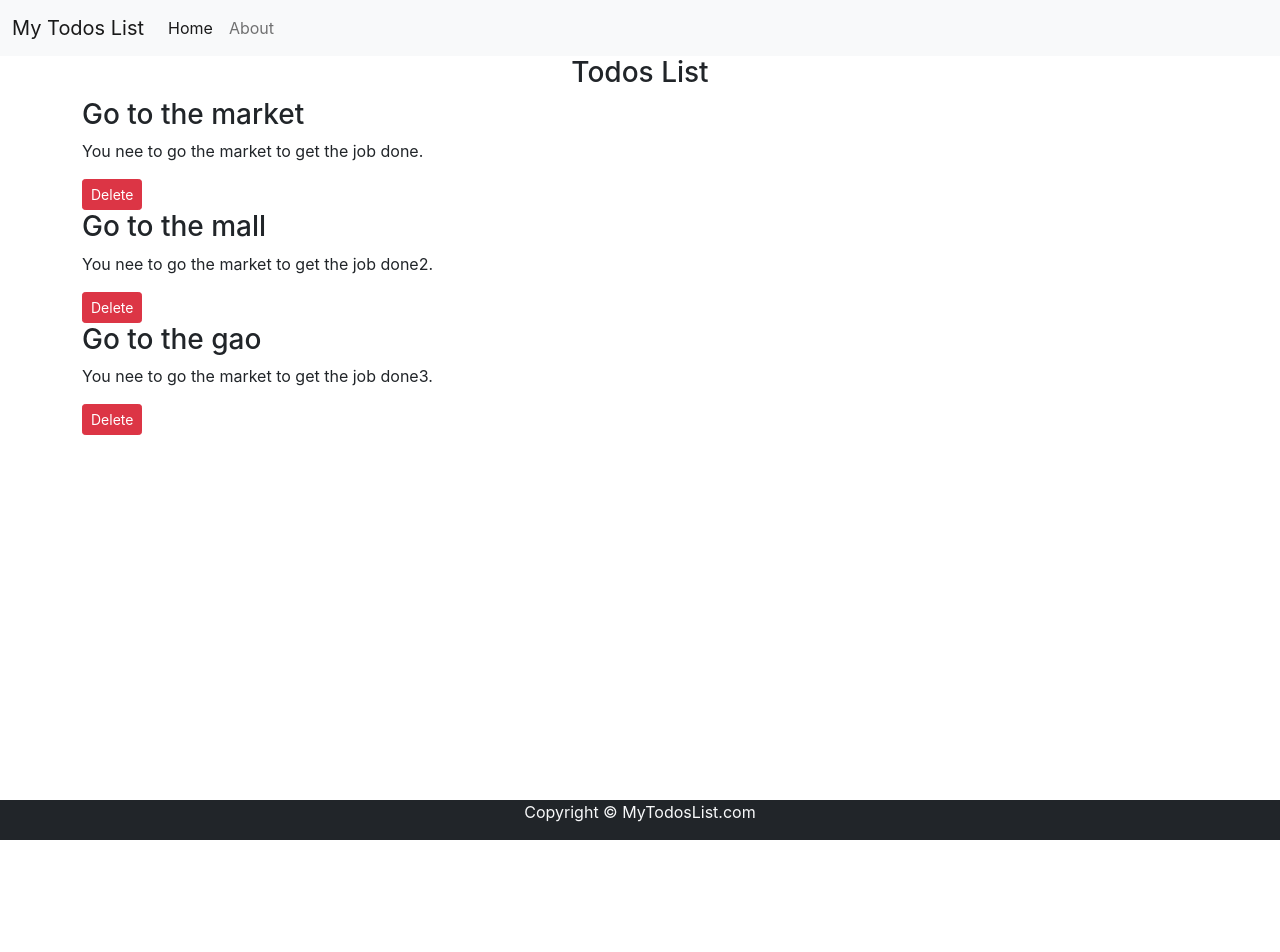
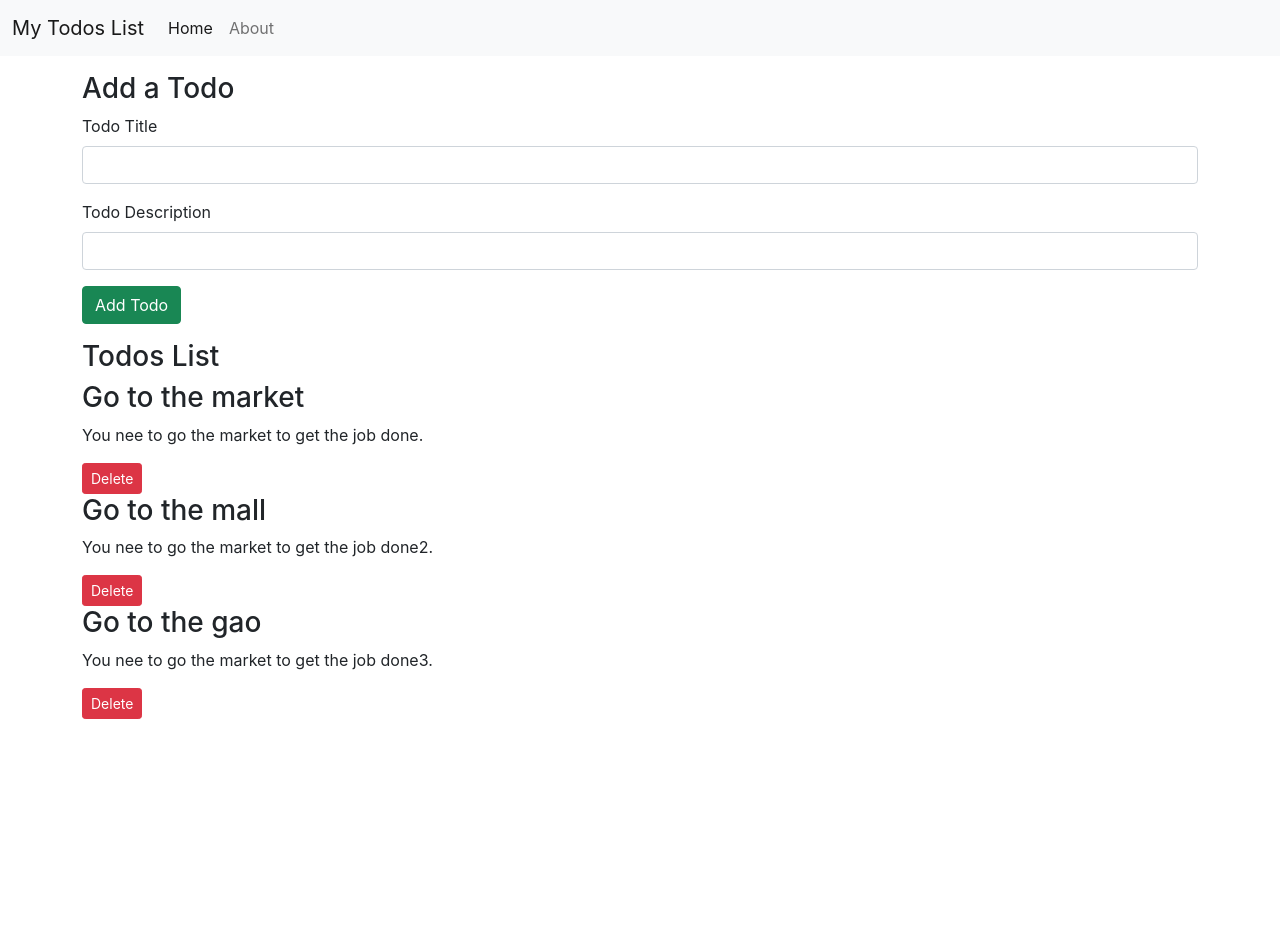
Before and after one commit to Sajjad-H-Jaffry/Todo-List, a React (Create React App) app: page / in a window 1280 px wide. Shown: the top 952 px of the page. Before the commit the page ends 840 px from the top, so only its background shows below. Built offline with nearby package versions, Linux system fonts and the light colour scheme.

Commit message:
log4-Added-AddTodo

```diff
--- a/src/App.js
+++ b/src/App.js
@@ -1,5 +1,6 @@
 import './App.css';
 import Header from './components/Header';
+import AddTodo from './components/AddTodo';
 import Todos from './components/Todos';
 import Footer from './components/Footer';
 import React, {useState} from 'react';
@@ -10,6 +11,24 @@
     setTodos(todos.filter(e=> {
       return e!==todo;
     }));
+  }
+
+  const addTodo = (title, desc)=> {
+    console.log("I am adding this Todo", title, desc)
+    let sno = 0;
+    if(todos.length==0){
+      sno = 0;
+    }
+    else {
+      sno = todos[todos.length-1].sno + 1;
+    }
+    const myTodo = {
+      sno: sno,
+      title: title,
+      desc: desc,
+    }
+    setTodos([...todos, myTodo]);
+    console.log(myTodo)
   }
 
   const [todos, setTodos] = useState([
@@ -33,6 +52,7 @@
   return (
     <div>
       <Header title="My Todos List" searchBar={false}/>
+      <AddTodo addTodo={addTodo}/>
       <Todos todos={todos} onDelete={onDelete}/>
       <Footer/>
     </div>
--- /dev/null
+++ b/src/components/AddTodo.js
@@ -0,0 +1,35 @@
+import React, {useState} from 'react';
+
+
+const AddTodo = ({addTodo}) => {
+    const [title, setTitle] = useState("");
+    const [desc, setDesc] = useState("");
+
+    const submit = (e)=>{
+        e.preventDefault();
+        if(!title || !desc){
+            alert('Titler or Description cannot be blank');
+        }
+        addTodo(title, desc)
+    }
+    return (
+        <div className='container my-3'>
+            <h3>Add a Todo</h3>
+            <form onSubmit={submit}>
+                <div className="mb-3">
+                    <label htmlFor="title" className="form-label">Todo Title</label>
+                    <input type="text" value={title} onChange={(e)=>{setTitle(e.target.value)}} className="form-control" id="title" aria-describedby="emailHelp"/>
+                </div>
+
+                <div className="mb-3">
+                    <label htmlFor="desc" className="form-label">Todo Description</label>
+                    <input type="text" value={desc} onChange={(e)=>{setDesc(e.target.value)}} className="form-control" id="desc"/>
+                </div>
+
+                <button type="submit" className="btn btn-success">Add Todo</button>
+</form>
+        </div>
+    )
+}
+
+export default AddTodo
--- a/src/components/Footer.js
+++ b/src/components/Footer.js
@@ -1,13 +1,13 @@
 import React from 'react'
 
 const Footer = () => {
-    let footerStyle = {
-        position: "absolute",
-        top: "100vh",
-        width: "100%",
-    }
+    // let footerStyle = {
+    //     position: "relative",
+    //     top: "100vh",
+    //     width: "100%",
+    // }
     return (
-        <div className='bg-dark text-light' style={footerStyle}>
+        <div className='bg-dark text-light'>
             <p className='text-center'>
                 Copyright &copy; MyTodosList.com
             </p>
--- a/src/components/Todos.js
+++ b/src/components/Todos.js
@@ -2,9 +2,12 @@
 import TodoItem from './TodoItem';
 
 const Todos = (props) => {
+    let myStyle = {
+        minHeight: "100vh"
+    }
     return (
-        <div className="container">
-            <h3 className='text-center'>Todos List</h3>
+        <div className="container my-3" style={myStyle}>
+            <h3>Todos List</h3>
             {props.todos.length===0?"No todos to display":
             props.todos.map((todo)=>{
                 return <TodoItem todo={todo} key={todo.sno} onDelete={props.onDelete}/>
```
